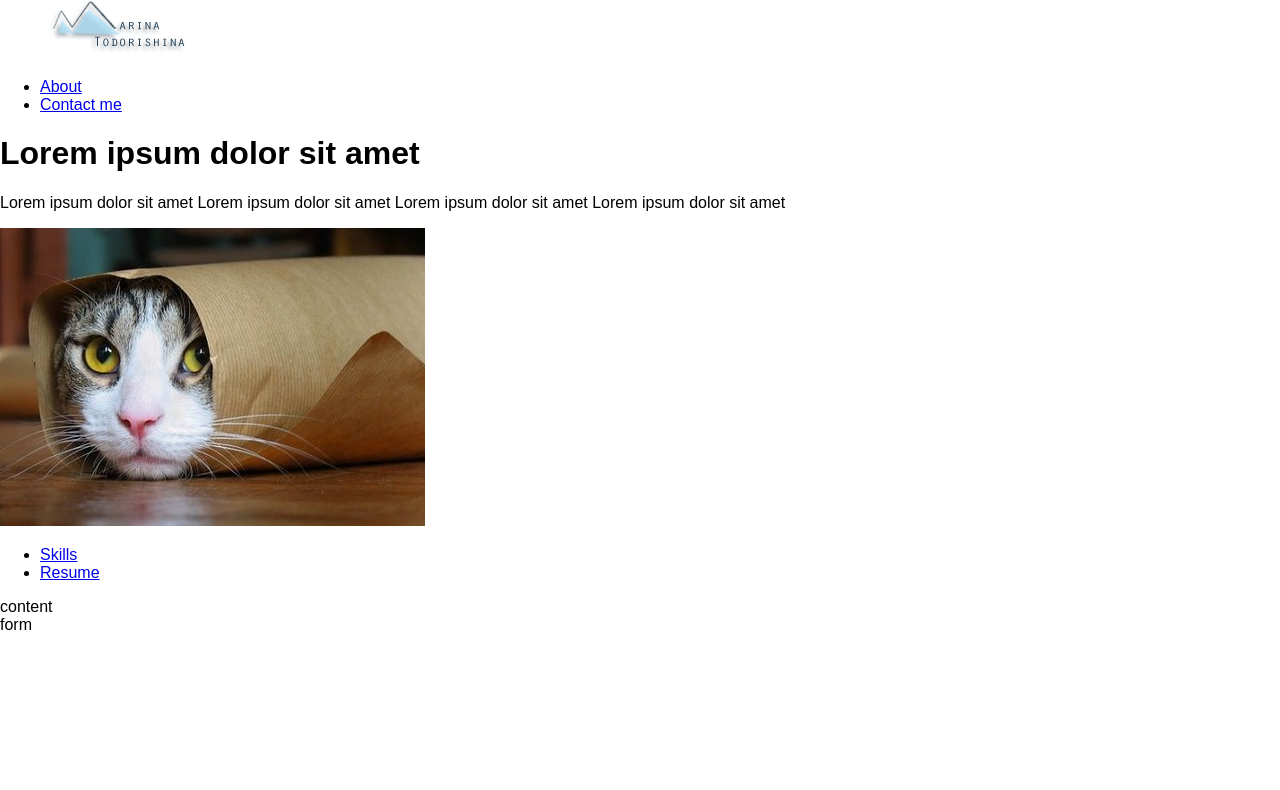
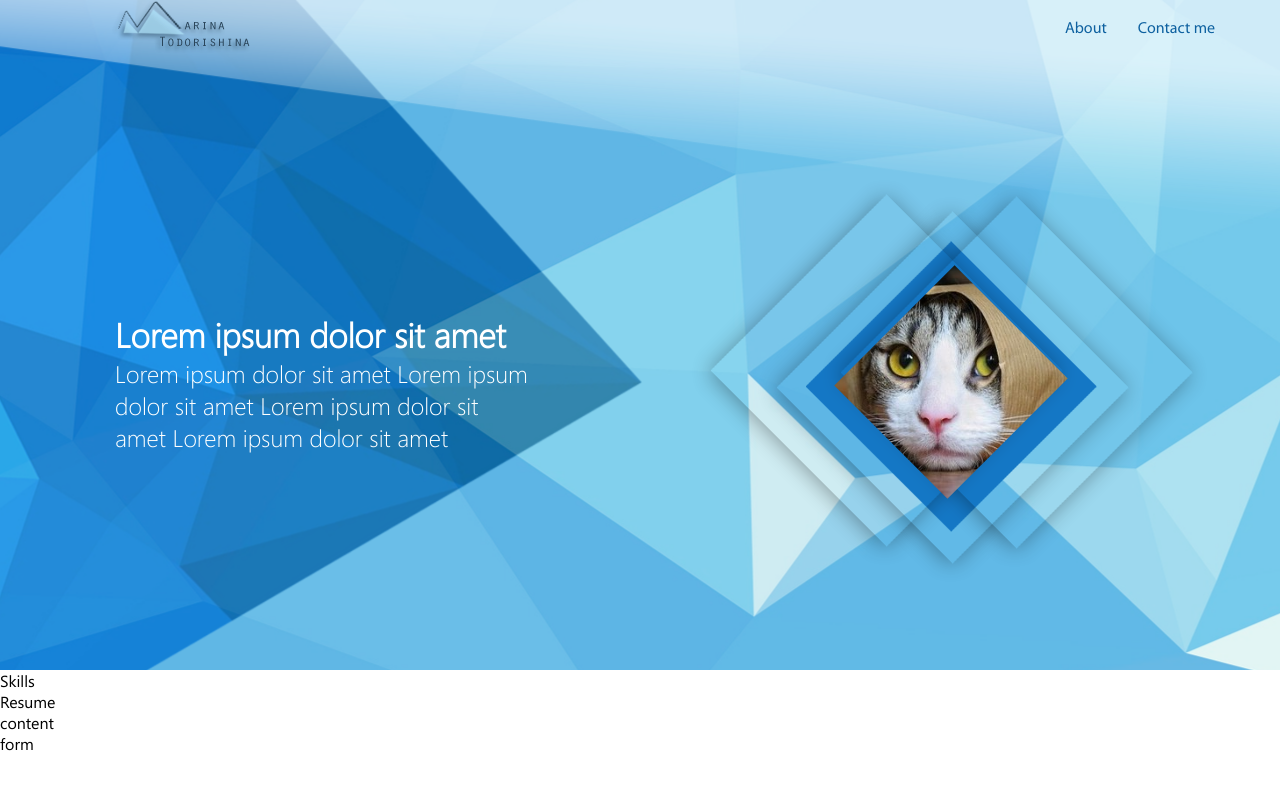
Before and after one commit to M-To-codding/ResumeGH, a React (Create React App) app: page / in a window 1280 px wide. Shown: the top 790 px of the page. Built offline with nearby package versions, Linux system fonts and the light colour scheme.

Commit message:
Add common styles and styles for header

```diff
--- a/src/client/styles/App.css
+++ b/src/client/styles/App.css
@@ -0,0 +1,166 @@
+/*----fonts--------*/
+
+@font-face {
+    font-family: 'segoe-ui';
+    src: url('../fonts/segoe-ui.eot?#iefix') format('embedded-opentype'), /* IE6-IE8 */ url('../fonts/segoe-ui.woff2') format('woff2'), /* Super Modern Browsers */ url('../fonts/segoe-ui.woff') format('woff'), /* Pretty Modern Browsers */ url('../fonts/segoe-ui.ttf') format('truetype'), /* Safari, Android, iOS */ url('../fonts/segoe-ui.svg#segoe-ui') format('svg'); /* Legacy iOS */
+}
+
+@font-face {
+    font-family: 'segoe-ui-light';
+    src: url('../fonts/segoe-ui-light.eot?#iefix') format('embedded-opentype'), /* IE6-IE8 */ url('../fonts/segoe-ui-light.woff2') format('woff2'), /* Super Modern Browsers */ url('../fonts/segoe-ui-light.woff') format('woff'), /* Pretty Modern Browsers */ url('../fonts/segoe-ui-light.ttf') format('truetype'), /* Safari, Android, iOS */ url('../fonts/segoe-ui-light.svg#segoe-ui-light') format('svg'); /* Legacy iOS */
+}
+
+@font-face {
+    font-family: 'myriad-pro';
+    src: url('../fonts/myriad-pro.eot?#iefix') format('embedded-opentype'), /* IE6-IE8 */ url('../fonts/myriad-pro.woff2') format('woff2'), /* Super Modern Browsers */ url('../fonts/myriad-pro.woff') format('woff'), /* Pretty Modern Browsers */ url('../fonts/myriad-pro.ttf') format('truetype'), /* Safari, Android, iOS */ url('../fonts/myriad-pro.svg#myriad-pro') format('svg'); /* Legacy iOS */
+}
+
+/*----normalize--------*/
+
+* {
+    font-family: "segoe-ui", sans-serif;
+    background-repeat: no-repeat;
+    margin: 0;
+    padding: 0;
+}
+
+a, a:hover {
+    color: inherit;
+    text-decoration: none;
+    font-family: inherit;
+}
+
+ul {
+    list-style-type: none;
+    display: inherit;
+    width: inherit;
+    justify-content: inherit;
+}
+
+textarea {
+    resize: none;
+}
+
+h1 {
+    margin: 0;
+}
+
+h2 {
+    margin: 0;
+}
+
+h3 {
+    margin: 0;
+}
+
+h4 {
+    margin: 0;
+}
+
+h5 {
+    margin: 0;
+}
+
+h6 {
+    margin: 0;
+}
+
+p {
+    margin: 0;
+}
+
+input, textarea {
+    border-style: solid;
+}
+
+/*---------common-----------*/
+
+.container {
+    max-width: 1150px;
+    width: 100%;
+    display: block;
+    margin: auto;
+}
+
+/*---------header-----------*/
+
+.header {
+    background-image: url('../images/header-bg.png');
+    background-position: center 4%;
+    height: 670px;
+    position: relative;
+}
+
+.logo {
+    width: 187px;
+    height: 58px;
+}
+
+.nav-menu {
+    display: flex;
+    justify-content: space-between;
+    flex-wrap: wrap;
+}
+
+.menu-content {
+    display: flex;
+    justify-content: space-between;
+    min-width: 150px;
+    align-items: center;
+}
+
+.nav-item {
+    color: #0e61a0;
+    font-family: 'myriad-pro';
+}
+
+.header-caption {
+    margin-top: 10%;
+    display: flex;
+    align-items: center;
+    justify-content: space-between;
+}
+
+.header-caption .text-content {
+    color: #fff;
+    max-width: 420px;
+    padding-left: 50px;
+}
+
+.header-caption .title {
+    font-size: 34px;
+    font-family: 'segoe-ui-light';
+}
+
+.header-caption .subtitle {
+    font-size: 24px;
+    font-family: 'segoe-ui-light';
+}
+
+.photo-content {
+    display: flex;
+    width: 529px;
+    height: 417px;
+    background-image: url("../images/border-for-photo.png");
+}
+
+.photo-content .photo {
+    margin: auto;
+    height: 160px;
+    width: 160px;
+    position: relative;
+    overflow: hidden;
+    padding-bottom: 10px;
+    transform: rotate(45deg);
+}
+
+.photo-content .photo img{
+    position: absolute;
+    top: -82px;
+    left: -72px;
+    transform: rotate(-45deg);
+    width: 233%;
+    object-fit: cover;
+}
+
+/*---------header-----------*/
```
